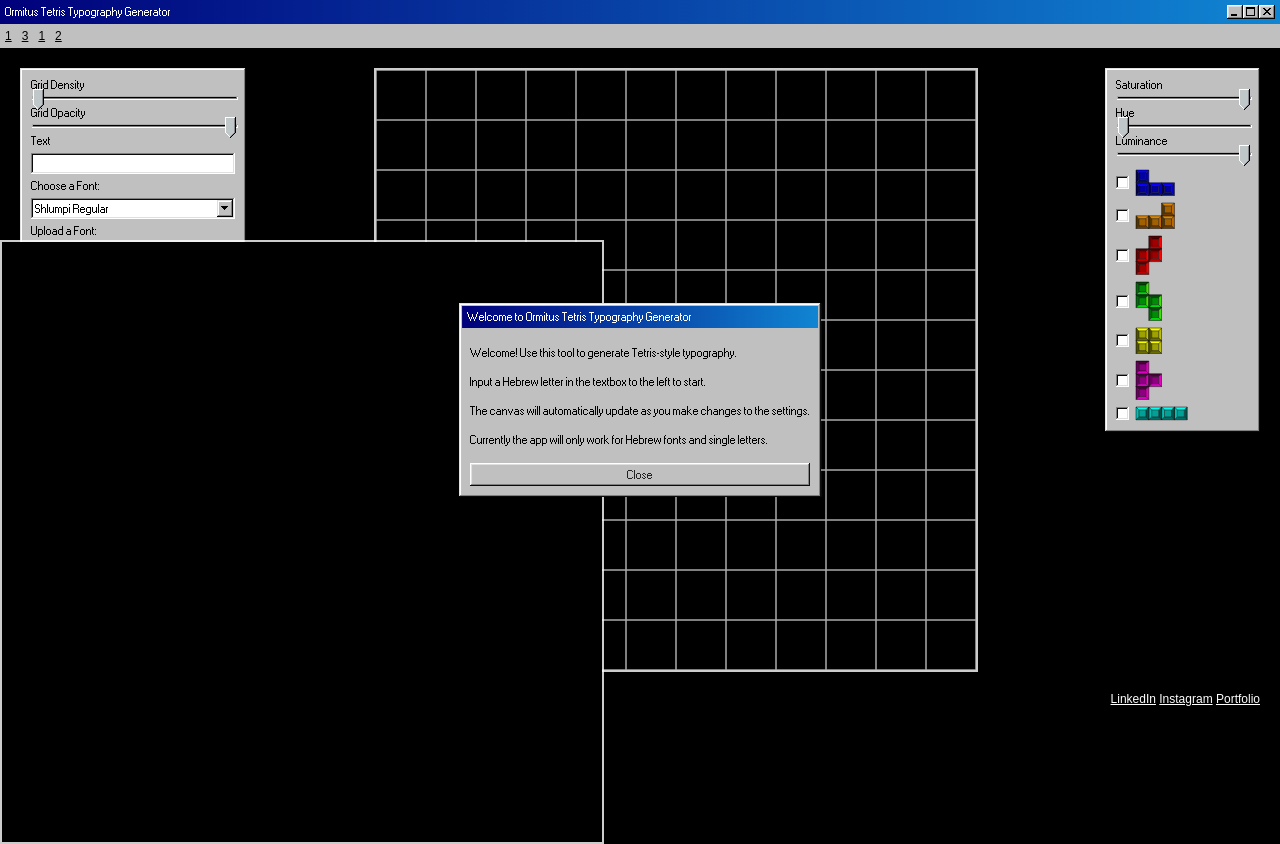
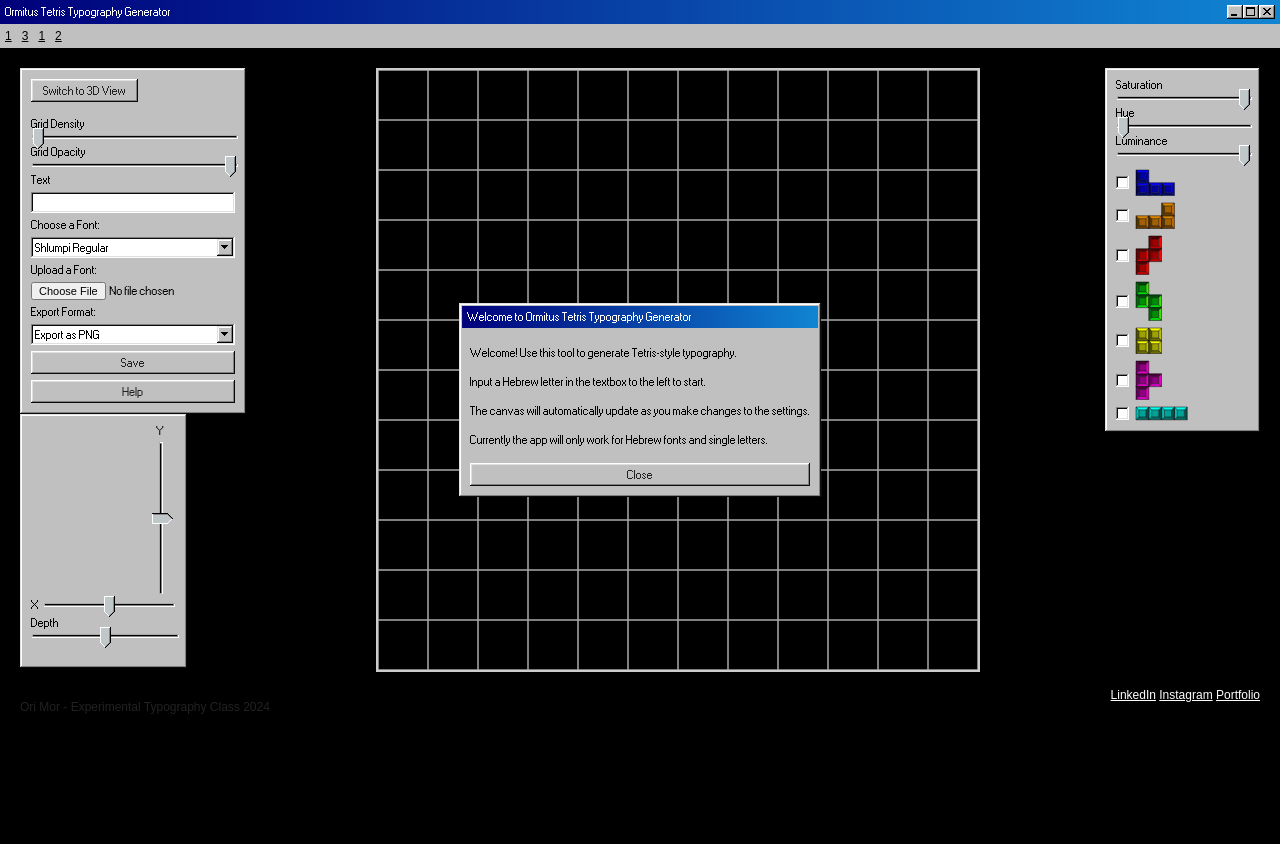
Before and after one commit to IddoSadeh/alephBetTetris, a website built with Vite: page index.html in a window 1280 px wide. After the commit the page ends 800 px from the top, so only its background shows below. Built offline with nearby package versions, Linux system fonts and the light colour scheme.

Commit message:
toggle works

```diff
--- a/eventListeners.js
+++ b/eventListeners.js
@@ -13,8 +13,17 @@
         }
     });
 
-
-
+    vars.toggleButton.addEventListener('click', function () {
+        if (vars.threeContainer.style.display === 'none' || vars.threeContainer.style.display === '') {
+            vars.threeContainer.style.display = 'block';
+            vars.tetrisCanvas.style.display = 'none';
+            vars.toggleButton.textContent = 'Switch to 2D View';
+        } else {
+            vars.threeContainer.style.display = 'none';
+            vars.tetrisCanvas.style.display = 'block';
+            vars.toggleButton.textContent = 'Switch to 3D View';
+        }
+    });
 
     vars.saturationInput.addEventListener('input', handleColorAdjustments);
     vars.hueInput.addEventListener('input', handleColorAdjustments);
@@ -108,4 +117,5 @@
     vars.helpButton.addEventListener('click', () => {
         vars.welcomeScreen.style.display = 'block';
     });
+
 }
--- a/index.html
+++ b/index.html
@@ -30,9 +30,15 @@
             <div class="controls-column1">
                 <div class="window">
                     <div class="window-body">
+
                         <div class="input-control">
 
+                            <div class="field-row-stacked">
+                                <div id="toggle-container">
+                                    <button id="toggle-view">Switch to 3D View</button>
+                                </div>
 
+                            </div>
                             <div class="field-row-stacked">
                                 <label for="size">Grid Density</label>
                                 <input type="range" id="size" name="size" min="12" max="124" value="12">
@@ -123,7 +129,13 @@
 
                 </div>
             </div>
-            <canvas id="tetris-canvas" width="600" height="600"></canvas>
+
+
+            <div id="tetris-grid-container">
+                <canvas id="tetris-canvas" width="600" height="600"></canvas>
+                <div id="three-container" style="width: 600px; height: 600px;"></div>
+            </div>
+
             <div class="controls-column2">
                 <div class="window">
                     <div class="window-body">
@@ -190,7 +202,7 @@
     </div>
     <canvas id="canvas" width="600" height="600" style="display:none"></canvas>
 
-    <div id="container"></div>
+
 
 </body>
 
--- a/styles.css
+++ b/styles.css
@@ -73,11 +73,7 @@
     height: 100%;
 }
 
-#tetris-canvas {
-    width: 600px;
-    height: 600px;
-    border: 2px solid rgba(255, 255, 255, 0.8);
-}
+
 
 .footer {
     padding: 0 20px 0;
@@ -92,12 +88,23 @@
     z-index: 1000;
     display: none;
 }
-#container {
-    position: absolute;
-    top: 30%;
-    left: 0;
+#tetris-grid-container {
+    position: relative;
+    width: 600px;
+    height: 600px;
+}
+
+#tetris-canvas, #three-container {
     width: 600px;
     height: 600px;
     border: 2px solid rgba(255, 255, 255, 0.8);
-    z-index: 1;
+
 }
+
+#three-container {
+    display: none; /* Initially hidden */
+}
+
+#toggle-container {
+    margin-bottom: 10px;
+}
--- a/threeSetup.js
+++ b/threeSetup.js
@@ -4,13 +4,14 @@
 export let scene, camera, renderer, controls;
 
 export function initThreeJS() {
+
     scene = new THREE.Scene();
-    camera = new THREE.PerspectiveCamera(75, window.innerWidth / window.innerHeight, 0.1, 1000);
+    camera = new THREE.PerspectiveCamera(75, 800/600, 0.1, 1000);
 
-    const container = document.getElementById('container');
-    const containerWidth = container.clientWidth;
-    const containerHeight = container.clientHeight;
-
+    const container = document.getElementById('three-container');
+    const containerWidth = 600;
+    const containerHeight = 600;
+    console.log('Container dimensions:', containerWidth, containerHeight);
     renderer = new THREE.WebGLRenderer();
     renderer.setSize(containerWidth, containerHeight);
     renderer.domElement.id = 'three-canvas';  // Give the canvas an ID
@@ -20,14 +21,14 @@
     controls.enableDamping = true;
     controls.dampingFactor = 0.25;
     controls.screenSpacePanning = false;
-    controls.minDistance = 1;
+    controls.minDistance = 0.1;
     controls.maxDistance = 100;
 
     const light = new THREE.DirectionalLight(0xffffff, 1);
     light.position.set(5, 5, 5).normalize();
     scene.add(light);
 
-    camera.position.z = 10; // Adjust the camera position to zoom out
+    camera.position.z = 1; // Adjust the camera position to zoom out
 
     window.addEventListener('resize', () => {
         const containerWidth = container.clientWidth;
@@ -37,6 +38,8 @@
         renderer.setSize(containerWidth, containerHeight);
     });
 
+
+
     function animate() {
         requestAnimationFrame(animate);
         controls.update();
--- a/utilityFunctions.js
+++ b/utilityFunctions.js
@@ -6,7 +6,7 @@
 
 export function drawCube(block, x, y, z = 0) {
     // Scale down the block width
-    const blockWidth = vars.state.blockWidth * 0.01;
+    const blockWidth = vars.state.blockWidth * 0.001;
     const geometry = new THREE.BoxGeometry(blockWidth, blockWidth, blockWidth);
     const loader = new THREE.TextureLoader();
 
--- a/variables.js
+++ b/variables.js
@@ -16,6 +16,9 @@
 export const saturationInput = document.getElementById('saturation');
 export const hueInput = document.getElementById('hue');
 export const luminanceInput = document.getElementById('luminance');
+export const toggleButton = document.getElementById('toggle-view');
+export const tetrisCanvas = document.getElementById('tetris-canvas');
+export const threeContainer = document.getElementById('three-container');
 export let state = {
     gridWidth: 12,
     gridHeight: 12,
```
